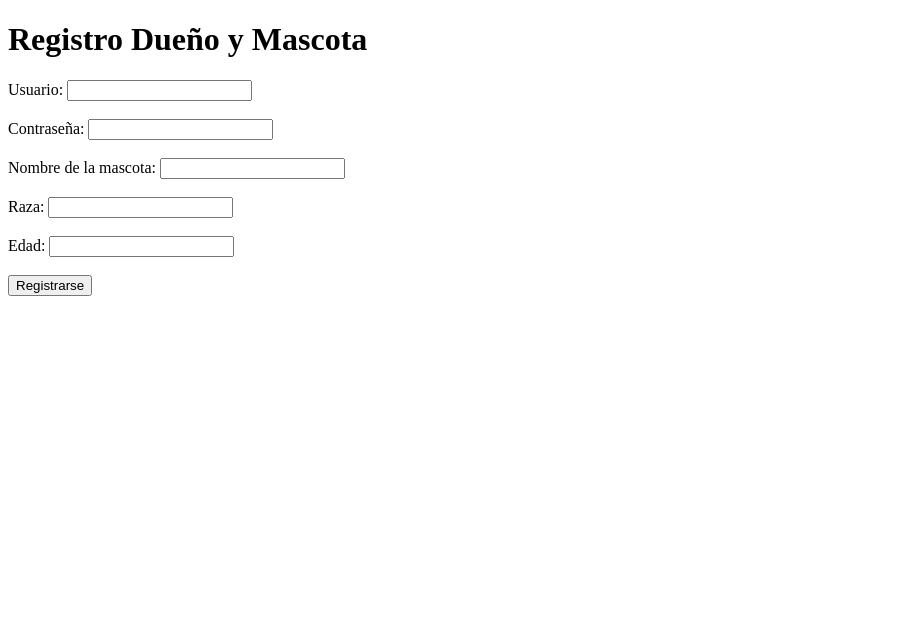
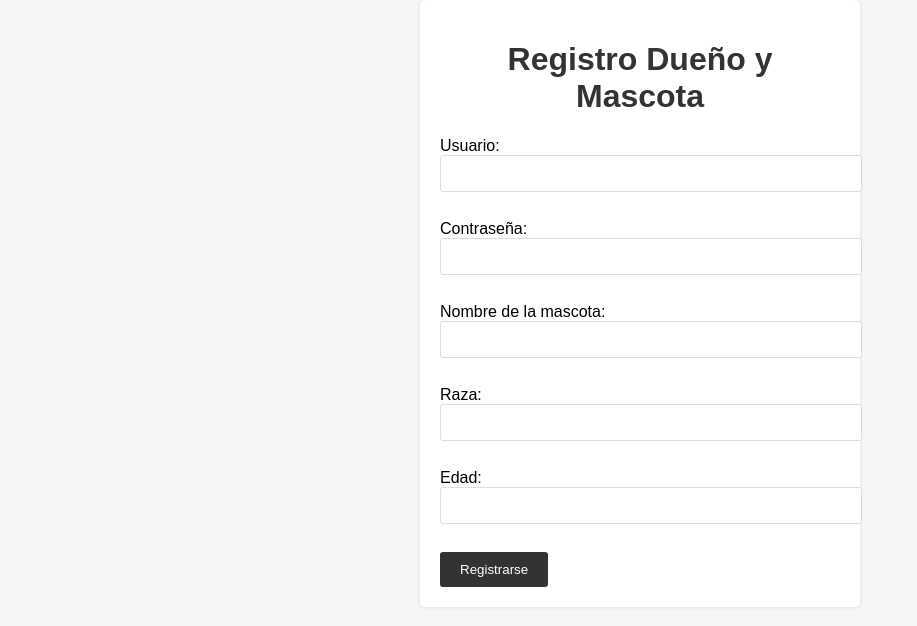
Before and after one commit to TomasVazquezB/Analisis-y-Metodologia-de-Sistemas, a Flask app: page / in a window 1280 px wide. Shown: the top 626 px of the page, without its empty margins (0-917 px from the left). Run offline with Flask 3, Linux system fonts and the light colour scheme.

Commit message:
Actualizacion Codigo y Diseño 09/11/2023

```diff
--- a/main.py
+++ b/main.py
@@ -59,7 +59,7 @@ def index():
         dueño_mascota.create_dueno_table()
         dueño_mascota.registrar_dueno(usuario, contrasena)
         dueño_mascota.registrar_mascota(nombre_mascota, raza, edad)
-
+        data_storage.clear()
         data_storage.append({
             'usuario': usuario,
             'contrasena': contrasena,
--- /dev/null
+++ b/static/style.css
@@ -0,0 +1,67 @@
+/* Estilos generales */
+body {
+    font-family: Arial, sans-serif;
+    margin: 0;
+    padding: 0;
+    background-color: #f6f6f6;
+}
+
+h1 {
+    text-align: center;
+    color: #333;
+}
+
+h2 {
+    color: #666;
+}
+
+p {
+    color: #777;
+}
+
+/* Estilos para el formulario en index.html */
+form {
+    max-width: 400px;
+    margin: 0 auto;
+    padding: 20px;
+    background-color: #fff;
+    border-radius: 5px;
+    box-shadow: 0 0 5px rgba(0, 0, 0, 0.1);
+}
+
+label {
+    display: block;
+}
+
+input[type="text"],
+input[type="password"],
+input[type="number"] {
+    width: 100%;
+    padding: 10px;
+    margin-bottom: 10px;
+    border: 1px solid #ddd;
+    border-radius: 3px;
+}
+
+input[type="submit"] {
+    background-color: #333;
+    color: #fff;
+    padding: 10px 20px;
+    border: none;
+    border-radius: 3px;
+    cursor: pointer;
+}
+
+input[type="submit"]:hover {
+    background-color: #555;
+}
+
+/* Estilos para las secciones en resultados.html */
+section {
+    max-width: 600px;
+    margin: 20px auto;
+    padding: 20px;
+    background-color: #fff;
+    border-radius: 5px;
+    box-shadow: 0 0 5px rgba(0, 0, 0, 0.1);
+}
--- a/templates/cuidador.html
+++ b/templates/cuidador.html
@@ -4,6 +4,8 @@
   <meta charset="UTF-8">
   <meta http-equiv="X-UA-Compatible" content="IE=edge">
   <meta name="viewport" content="width=device-width, initial-scale=1.0">
+  <link rel="stylesheet" href="static/style.css">
+
   <title>Cuidador</title>
 </head>
 <body>
--- a/templates/index.html
+++ b/templates/index.html
@@ -4,6 +4,7 @@
   <meta charset="UTF-8">
   <meta http-equiv="X-UA-Compatible" content="IE=edge">
   <meta name="viewport" content="width=device-width, initial-scale=1.0">
+  <link rel="stylesheet" href="static/style.css">
   <title>Inicio</title>
 </head>
 <body>
--- a/templates/resultados.html
+++ b/templates/resultados.html
@@ -4,12 +4,14 @@
   <meta charset="UTF-8">
   <meta http-equiv="X-UA-Compatible" content="IE=edge">
   <meta name="viewport" content="width=device-width, initial-scale=1.0">
+  <link rel="stylesheet" href="static/style.css">
   <title>Resultados</title>
 </head>
   <body>
+    <h1>Datos conseguidos:</h1>
+    <br>
     <h2>Datos del dueño y la mascota</h2>
     {% for data in data_storage %}
-
       <p>Nombre del dueño: {{ data.usuario }}</p>
       <p>Contraseña: {{ data.contrasena }}</p>
       <p>Nombre de la mascota: {{ data.nombre_mascota }}</p>
```
Also changed, not shown: petpals.db.
